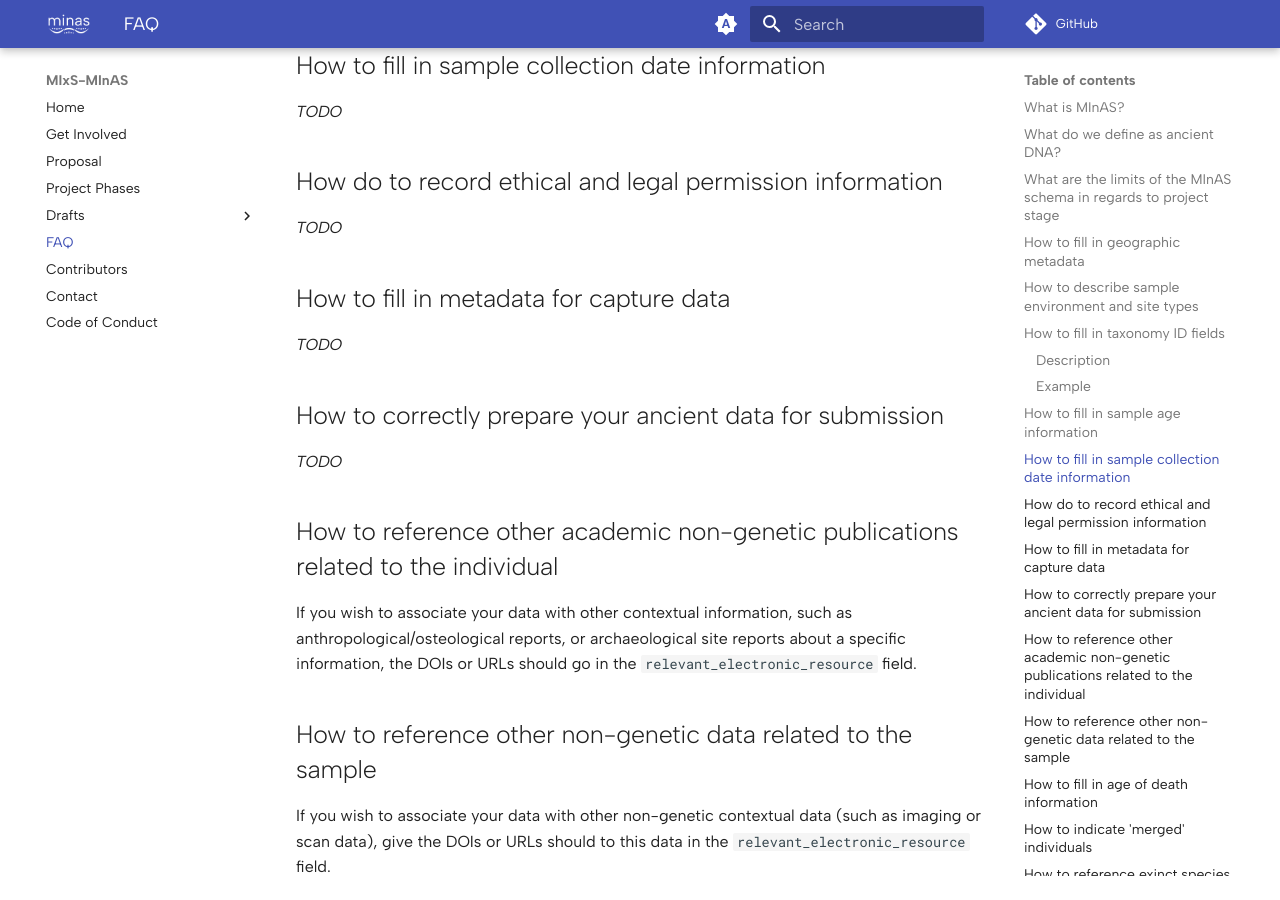
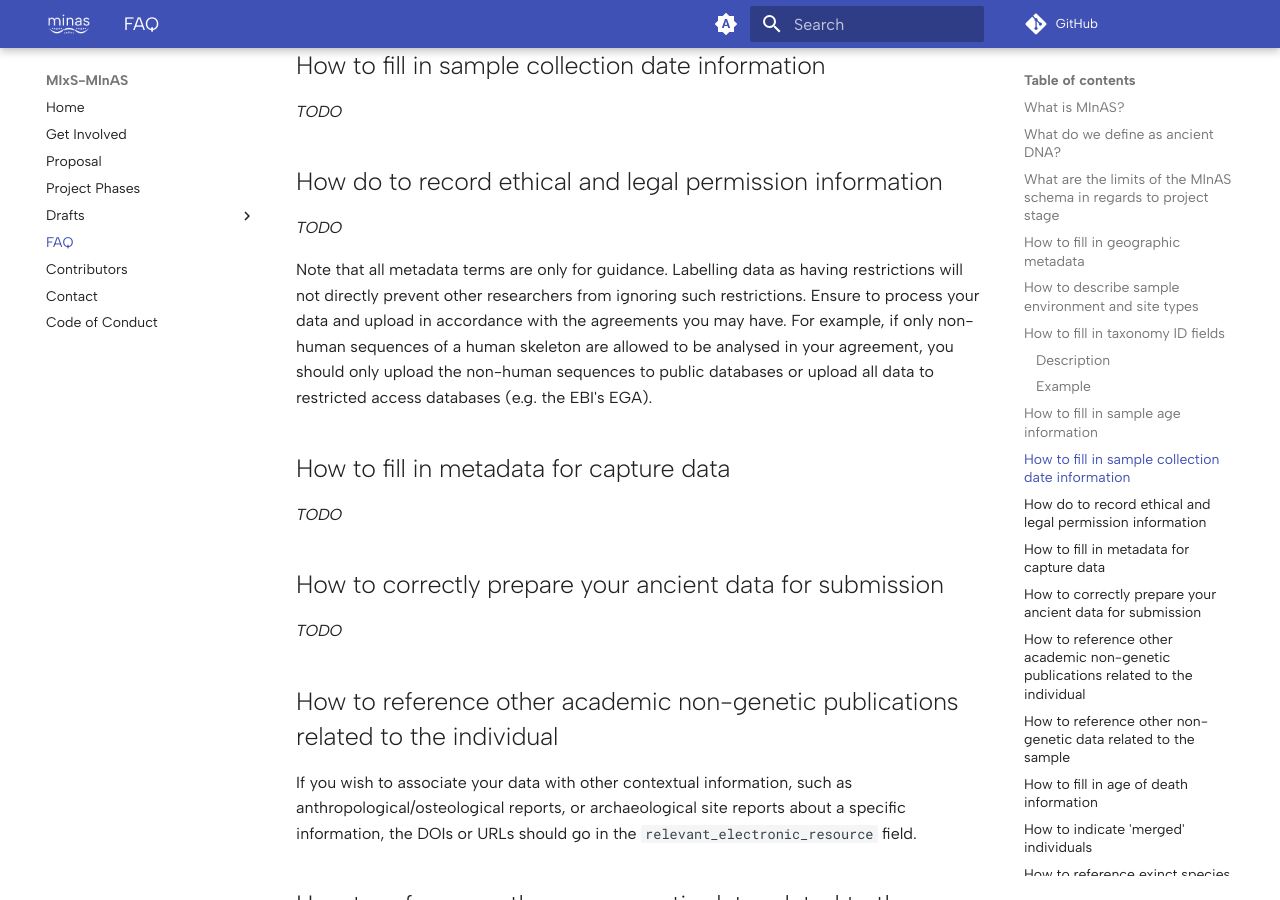
Before and after one commit to MIxS-MInAS/MIxS-MInAS.github.io, an MkDocs documentation site: the page built from docs/faq.md, in a window 1280 px wide and 900 px high, scrolled down 3522 px. Built offline with MkDocs 1.6.1 and Material for MkDocs 9.7.7, drawn with Linux system fonts in a browser that asks for light colours; comment, search, counter and statistics services are not loaded.

Commit message:
Start ethics guidance FAQ

```diff
--- a/docs/faq.md
+++ b/docs/faq.md
@@ -115,6 +115,11 @@ _TODO_
 
 _TODO_
 
+Note that all metadata terms are only for guidance.
+Labelling data as having restrictions will not directly prevent other researchers from ignoring such restrictions.
+Ensure to process your data and upload in accordance with the agreements you may have.
+For example, if only non-human sequences of a human skeleton are allowed to be analysed in your agreement, you should only upload the non-human sequences to public databases or upload all data to restricted access databases (e.g. the EBI's EGA).
+
 ## How to fill in metadata for capture data
 
 _TODO_
```
